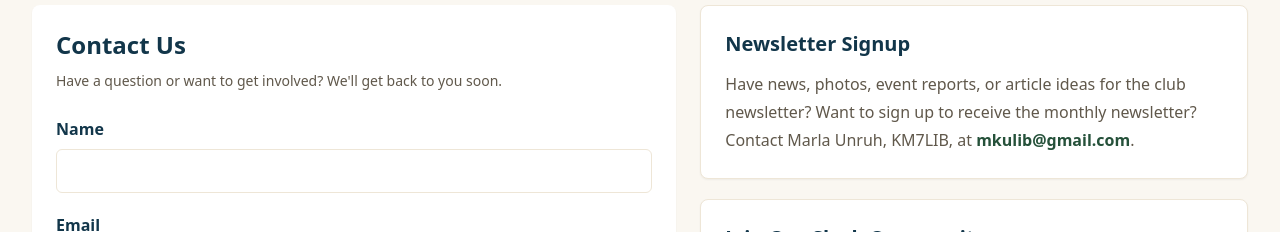
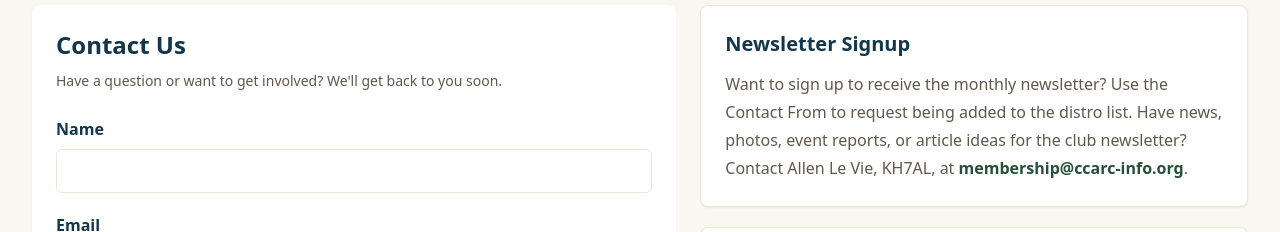
Before and after one commit to membership-ccarc/n7rb, a Next.js app: page /join-contact in a window 1280 px wide. Shown: the part 332-564 px from the top of the page. Built offline with nearby package versions, Linux system fonts and the light colour scheme; no server answers.

Commit message:
Update page.tsx
updated newsletter signup info and POC

```diff
--- a/app/join-contact/page.tsx
+++ b/app/join-contact/page.tsx
@@ -163,9 +163,10 @@ export default function JoinContactPage() {
         <div className="grid gap-5">
           <InfoCard title="Newsletter Signup">
             <p>
-              Have news, photos, event reports, or article ideas for the club newsletter? Want to sign up to receive the monthly newsletter? Contact Marla Unruh, KM7LIB, at{" "}
-              <a className="font-bold text-pine-700 underline-offset-4 hover:underline focus-visible:outline focus-visible:outline-2 focus-visible:outline-offset-4" href="mailto:mkulib@gmail.com">
-                mkulib@gmail.com
+              Want to sign up to receive the monthly newsletter? Use the Contact From to request being added to the distro list.
+              Have news, photos, event reports, or article ideas for the club newsletter? Contact Allen Le Vie, KH7AL, at{" "}
+              <a className="font-bold text-pine-700 underline-offset-4 hover:underline focus-visible:outline focus-visible:outline-2 focus-visible:outline-offset-4" href="mailto:membership@ccarc-info.org">
+                membership@ccarc-info.org
               </a>
               .
             </p>
```
